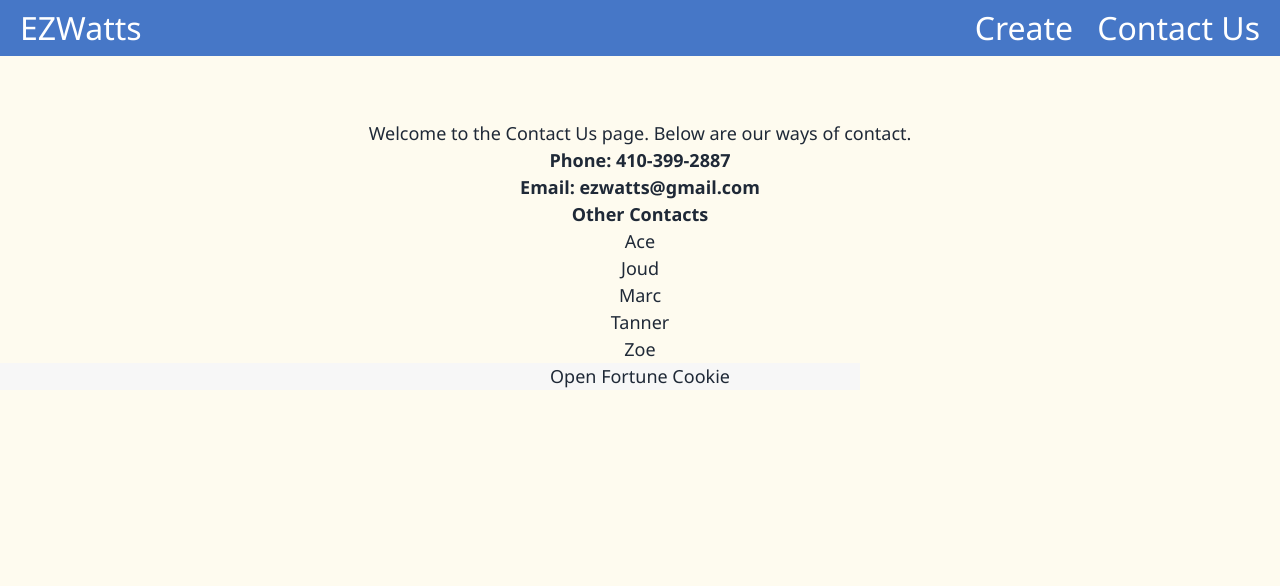
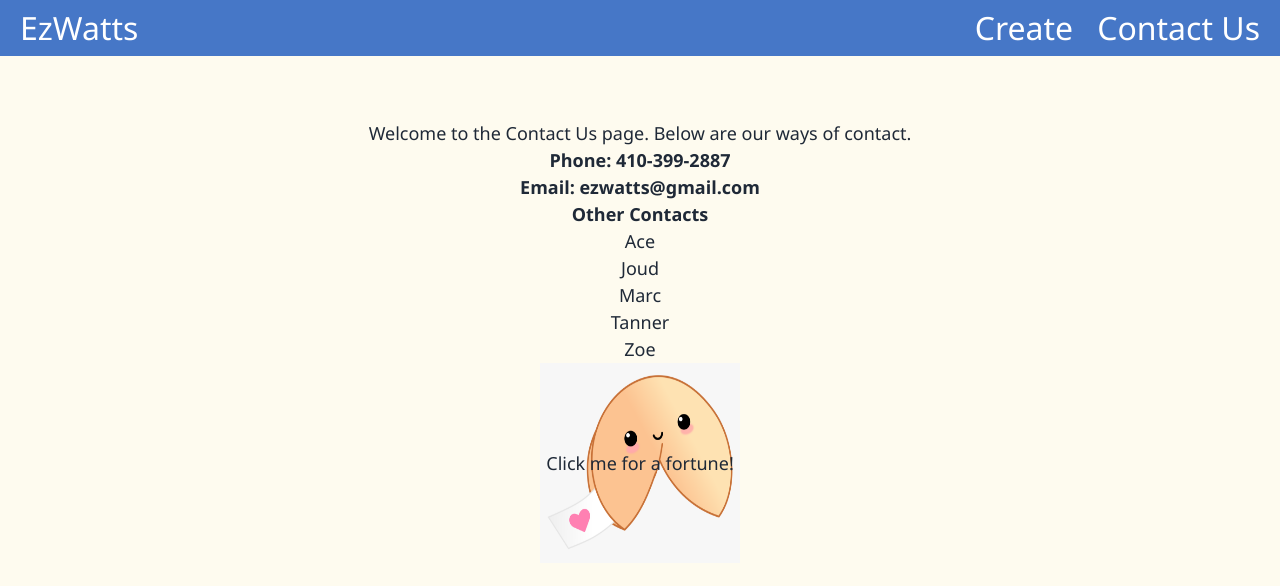
Before and after one commit to UMBC-447-Software-Engineering-Team/447-project.v1, a React (Create React App) app: page /Contact in a window 1280 px wide. Shown: the top 586 px of the page. Built offline with nearby package versions, Linux system fonts and the light colour scheme.

Commit message:
minor ui changes

```diff
--- a/public/index.html
+++ b/public/index.html
@@ -24,7 +24,7 @@
       work correctly both with client-side routing and a non-root public URL.
       Learn how to configure a non-root public URL by running `npm run build`.
     -->
-    <title>ExWatts</title>
+    <title>EzWatts</title>
   </head>
   <body>
     <noscript>You need to enable JavaScript to run this app.</noscript>
--- a/src/index.css
+++ b/src/index.css
@@ -16,8 +16,9 @@ body {
 }
 
 #cookie{
-  width: 100%;
-  height: 100%;
+  background-size: 100% 100%;
+  width: 200px;
+  height:200px;
   cursor: pointer;
   border: none;
   background-image: url("cookie.png");
--- a/src/layouts/Navbar.js
+++ b/src/layouts/Navbar.js
@@ -6,7 +6,7 @@ export default function Navbar() {
   return (
     <nav className="nav">
       <Link to="/" className="site-title">
-        EZWatts
+        EzWatts
       </Link>
       <ul>
         <CustomLink to="create/Create">Create</CustomLink>
--- a/src/pages/ContactUs.js
+++ b/src/pages/ContactUs.js
@@ -30,7 +30,7 @@ export default function Contact() {
     <p>Marc</p>
     <p>Tanner</p>
     <p>Zoe</p>
-    <button id="cookie" onClick={generateFortune}>Open Fortune Cookie</button>
+    <button id="cookie" onClick={generateFortune}>Click me for a fortune!</button>
     {fortune && <p>{fortune}</p>}
     </div>
   )
```
